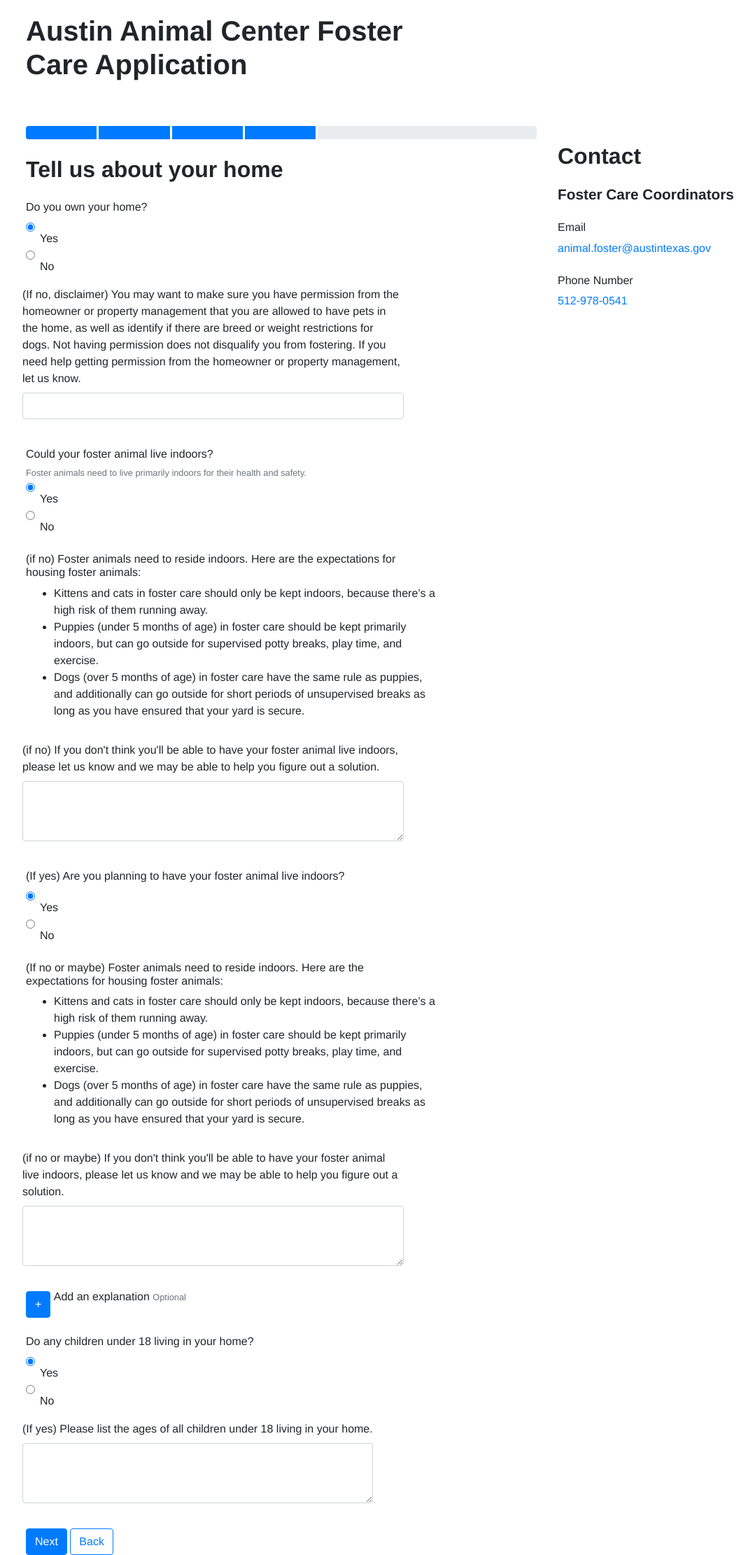
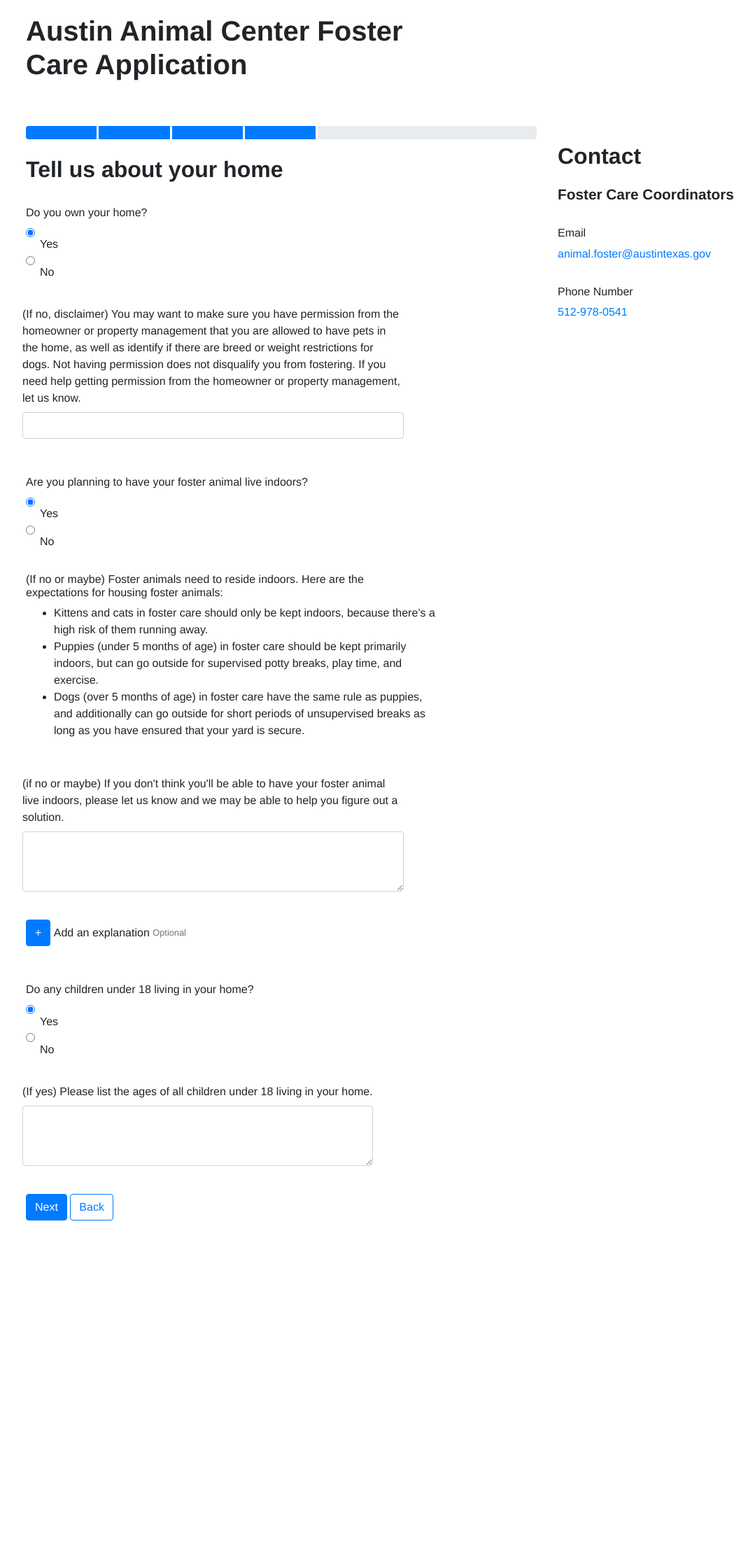
Before and after one commit to cityofaustin/prototypeform, a Jekyll site: the page built from Home_info.html, in a window 1280 px wide. Shown: the whole page at 70% size, without its empty margins (48-1127 px from the left). Built offline with Jekyll 4.4.1, drawn with Linux system fonts in a browser that asks for light colours; after the commit the page ends 1764 px from its top, so only the background shows below that.

Commit message:
Update css, remove redundant indoors question

```diff
--- a/Home_info.html
+++ b/Home_info.html
@@ -31,40 +31,7 @@
         <input type="text" class="form-control" id="inputHomeowner" placeholder=" " aria-describedby="homeownerHelpBlock">
       </div>
     </div>
-    <div>
-        <h5>Could your foster animal live indoors?</h5>
-        <small id="could_indoorsHelpBlock" class="form-text text-muted">
-            Foster animals need to live primarily indoors for their health and safety.
-        </small>
-        <div class="form-check">
-            <input class="form-check-input" type="radio" name="could_indoorsRadios" id="could_indoorsRadios1" value="Yes" checked>
-            <label class="form-check-label" for="could_indoorsRadios1">
-            Yes
-            </label>
-        </div>
-        <div class="form-check">
-            <input class="form-check-input" type="radio" name="could_indoorsRadios" id="could_indoorsRadios2" value="No">
-            <label class="form-check-label" for="could_indoorsRadios2">
-            No
-            </label>
-        </div>
-    </div>
-    <div>
-        <!-- If no for above, include this whole div section -->
-        <h5>(if no) Foster animals need to reside indoors. Here are the expectations for housing foster animals:</h5>
-        <ul>
-            <li>Kittens and cats in foster care should only be kept indoors, because there’s a high risk of them running away.</li>
-            <li>Puppies (under 5 months of age) in foster care should be kept primarily indoors, but can go outside for supervised potty breaks, play time, and exercise.</li>
-            <li>Dogs (over 5 months of age) in foster care have the same rule as puppies, and additionally can go outside for short periods of unsupervised breaks as long as you have ensured that your yard is secure.</li>
-        </ul>
-        <div class="form-row">
-            <div class="form-group">
-                <label for="inputCould_indoors">(if no) If you don't think you'll be able to have your foster animal live indoors, please let us know and we may be able to help you figure out a solution.</label>
-                <textarea class="form-control" id="inputCould_indoors" rows="3" ></textarea>
-            </div>
-        </div>
-    </div>
-    <h5>(If yes) Are you planning to have your foster animal live indoors?</h5>
+    <h5>Are you planning to have your foster animal live indoors?</h5>
     <div class="form-check">
         <input class="form-check-input" type="radio" name="can_indoorsRadios" id="can_indoorsRadios1" value="Yes" checked>
         <label class="form-check-label" for="can_indoorsRadios1">
--- a/css/main.css
+++ b/css/main.css
@@ -31,11 +31,12 @@
 h5 {
     font-size: 1rem;
     font-weight: 400;
-    margin-top: 1.5rem;
+    margin-top: 2rem;
 }
 
 .btn {
     margin-top: 20px;
+    margin-bottom: 20px;
 }
 
 label {
@@ -48,6 +49,11 @@
 
 .form-group, .form-check, h1, h2, h3, h4, h5, p, li, span, small {
     max-width: 545px;
+}
+
+.form-group {
+    margin-bottom: 20px;
+    margin-top: 20px;
 }
 
 .animal-info {
```
